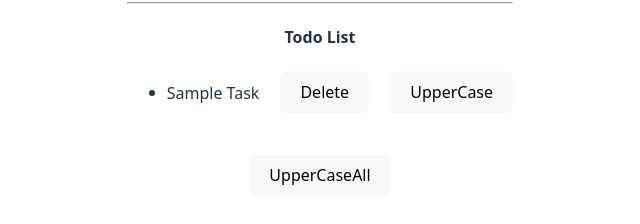
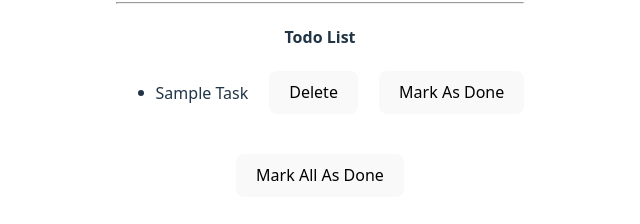
Before and after one commit to Himanshuagrawal2003/Web-Development, a React (Vite) app in the folder Development/: page / in a window 1280 px wide. Shown: the part 362-586 px from the top of the page, without its empty margins (320-960 px from the left). Built offline with nearby package versions, Linux system fonts and the light colour scheme.

Commit message:
Remove Uppercase function and update to Mark As Done

```diff
--- a/Development/src/TodoList.jsx
+++ b/Development/src/TodoList.jsx
@@ -2,11 +2,11 @@
 import { v4 as uuidv4 } from "uuid";
 
 export default function TodoList() {
-  let [todo, setTodo] = useState([{ task: "Sample Task", id: uuidv4() }]);    //Define objects in array
+  let [todo, setTodo] = useState([{ task: "Sample Task", id: uuidv4(), isDone: false }]);    //Define objects in array
   let [newTodo, setNewTodo] = useState("");
 
   let addButton = () => {
-    setTodo([...todo, { task: newTodo, id: uuidv4() }]);   //Spread todo
+    setTodo([...todo, { task: newTodo, id: uuidv4(), isDone: false}]);   //Spread todo
     setNewTodo(" ");
   };
 
@@ -18,24 +18,24 @@
     setTodo((prevTodo) => todo.filter((prevTodo) => prevTodo.id != id)); // callback function and Also filter fuction to filter todo list
   };
 
-  let upperCaseAll = () => {
+  let markAllDone = () => {
     setTodo((prevTask) =>
       prevTask.map((todo) => {                //map method to update Array
         return {
           ...todo,                           // Spread (same as prevoius Todo)
-          task: todo.task.toUpperCase(),
+          isDone: true,
         };
       })
     );
   };
 
- let upperCaseOne = (id) => {   // no use callback function
+ let markAsDone = (id) => {   // no use callback function
   setTodo((todo) =>
     todo.map((todo) => {
       if (todo.id == id) {
         return {
           ...todo,
-          task: todo.task.toUpperCase(),
+          isDone: true,
         };
       } else {
         return todo;
@@ -64,17 +64,17 @@
             todo
           ) => (
             <li key={todo.id}>
-              <span>{todo.task}</span>
+              <span style={todo.isDone ? {textDecorationLine: "line-through"}:{}}>{todo.task}</span>
               &nbsp; &nbsp; &nbsp;
               <button onClick={() => deleteTodo(todo.id)}>Delete</button>
               &nbsp; &nbsp; &nbsp;
-              <button onClick={() => upperCaseOne(todo.id)}>UpperCase</button>     {/*arrow function call beacuse user click then run*/}
+              <button onClick={() => markAsDone(todo.id)}>Mark As Done</button>     {/*arrow function call beacuse user click then run*/}
             </li>
           )
         )}
       </ul>
       <br></br>
-      <button onClick={upperCaseAll}>UpperCaseAll</button>
+      <button onClick={markAllDone}>Mark All As Done</button>
     </>
   );
 }
```
